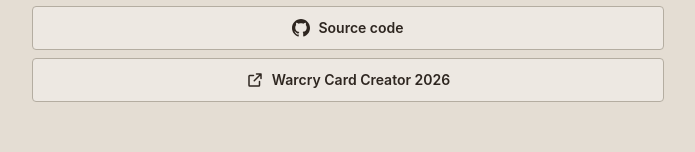
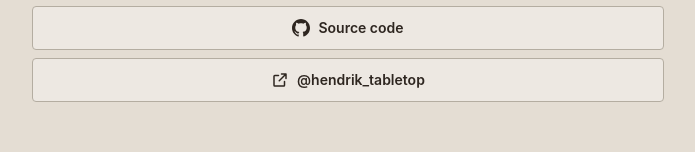
Before and after one commit to HENNIROCKS/fantasy-city-warbands, a SvelteKit app: page /info in a window 1280 px wide. Shown: the part 1875-2027 px from the top of the page, without its empty margins (292-987 px from the left). Built offline with nearby package versions, Linux system fonts and the light colour scheme.

Commit message:
Update CARD_CREATOR link

```diff
--- a/src/routes/info/+page.svelte
+++ b/src/routes/info/+page.svelte
@@ -60,9 +60,6 @@
 			answer: `Black Death City ${systems['black-death-city'].game.edition}; where the playtest contradicts itself, the fighter’s own scroll wins over the fighter list. Necropolis ${systems.necropolis.game.edition}, a draft with gaps of its own, in which a gathering can be built so far. Wyrdcry ${systems.wyrdcry.game.edition}: the Rulebook 1.0.1, the Campaign Book 1.0 and the factions as wyrdcry.net has them, its playtest factions included.`
 		}
 	];
-
-	/* Where the colours and form elements come from. */
-	const CARD_CREATOR = 'https://hennirocks.github.io/warcry-card-creator-2026/';
 
 	const linkClass =
 		'flex min-h-11 items-center justify-center gap-2 rounded border border-zinc-700 bg-zinc-800 px-4 font-semibold text-zinc-200 transition hover:bg-zinc-700 focus-visible:bg-zinc-700';
@@ -268,7 +265,7 @@
 				<li><a class={linkClass} href="{REPO}/blob/main/ROADMAP.md" target="_blank" rel="noopener">{@render github()}What is planned</a></li>
 				<li><a class={linkClass} href="{REPO}/blob/main/DEVIATIONS.md" target="_blank" rel="noopener">{@render github()}Where the app reads the rules its own way</a></li>
 				<li><a class={linkClass} href={REPO} target="_blank" rel="noopener">{@render github()}Source code</a></li>
-				<li><a class={linkClass} href={CARD_CREATOR} target="_blank" rel="noopener">{@render external()}Warcry Card Creator 2026</a></li>
+				<li><a class={linkClass} href="https://tabletop.hennirocks.de" target="_blank" rel="noopener">{@render external()}@hendrik_tabletop</a></li>
 			</ul>
 		</section>
 	</section>
```
